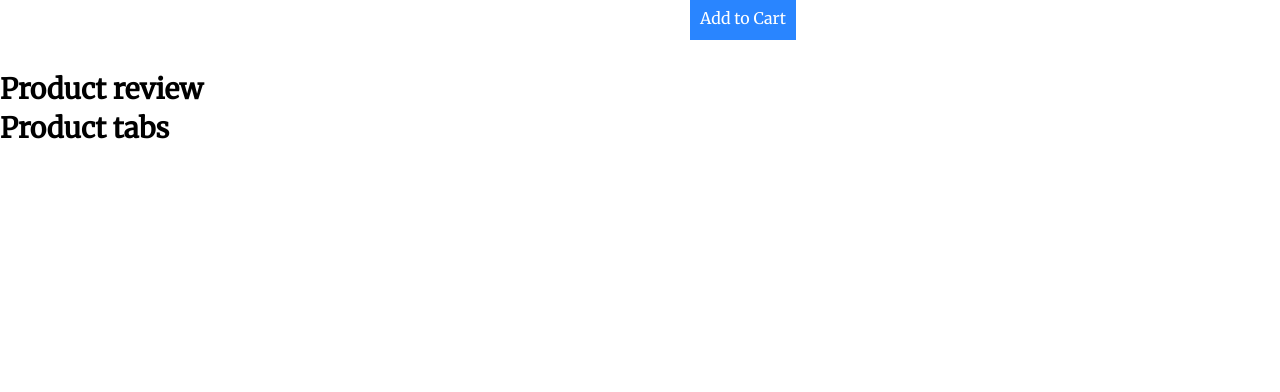
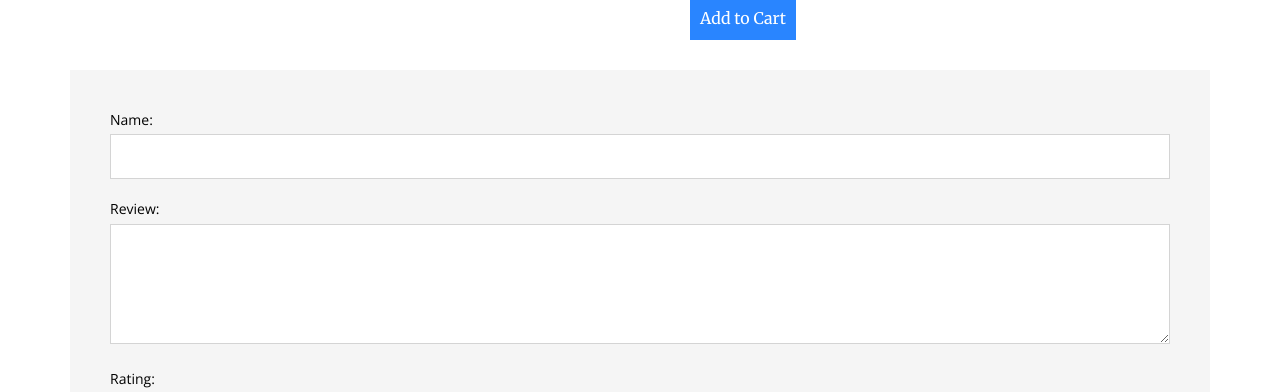
Before and after one commit to drummer-Yurii/product-detail, a Vue app: page / in a window 1280 px wide. Shown: the part 514-906 px from the top of the page. Before the commit the page ends 800 px from the top, so only its background shows below. Built offline with nearby package versions, Linux system fonts and the light colour scheme.

Commit message:
create form for product review

```diff
--- a/src/components/ProductReview.vue
+++ b/src/components/ProductReview.vue
@@ -1,11 +1,40 @@
 <template>
     <div>
-        <h1>Product review</h1>
+        <form class="review-form">
+            <div class="row">
+                <label for="name">Name:</label>
+                <input type="text" id="name" v-model="name" />
+            </div>
+            <div class="row">
+                <label for="review">Review:</label>
+                <textarea id="review" v-model="review"></textarea>
+            </div>
+            <div class="row">
+                <label for="rating">Rating:</label>
+                <select id="rating" v-model.number="rating">
+                    <option>5</option>
+                    <option>4</option>
+                    <option>3</option>
+                    <option>2</option>
+                    <option>1</option>
+                </select>
+            </div>
+            <div class="row">
+                <button type="submit">Submit</button>
+            </div>
+        </form>
     </div>
 </template>
 
 <script>
     export default {
-        name: 'ProductReview'
+        name: 'ProductReview',
+        data() {
+            return {
+                name: null,
+                review: null,
+                rating: null
+            }
+        },
     }
 </script>
--- a/src/components/ProductView.vue
+++ b/src/components/ProductView.vue
@@ -31,9 +31,8 @@
           </div>
         </div>
       </div>
+    <ProductReview />
     </div>
-
-    <ProductReview />
     <ProductTabs />
   </div>
 </template>
```
